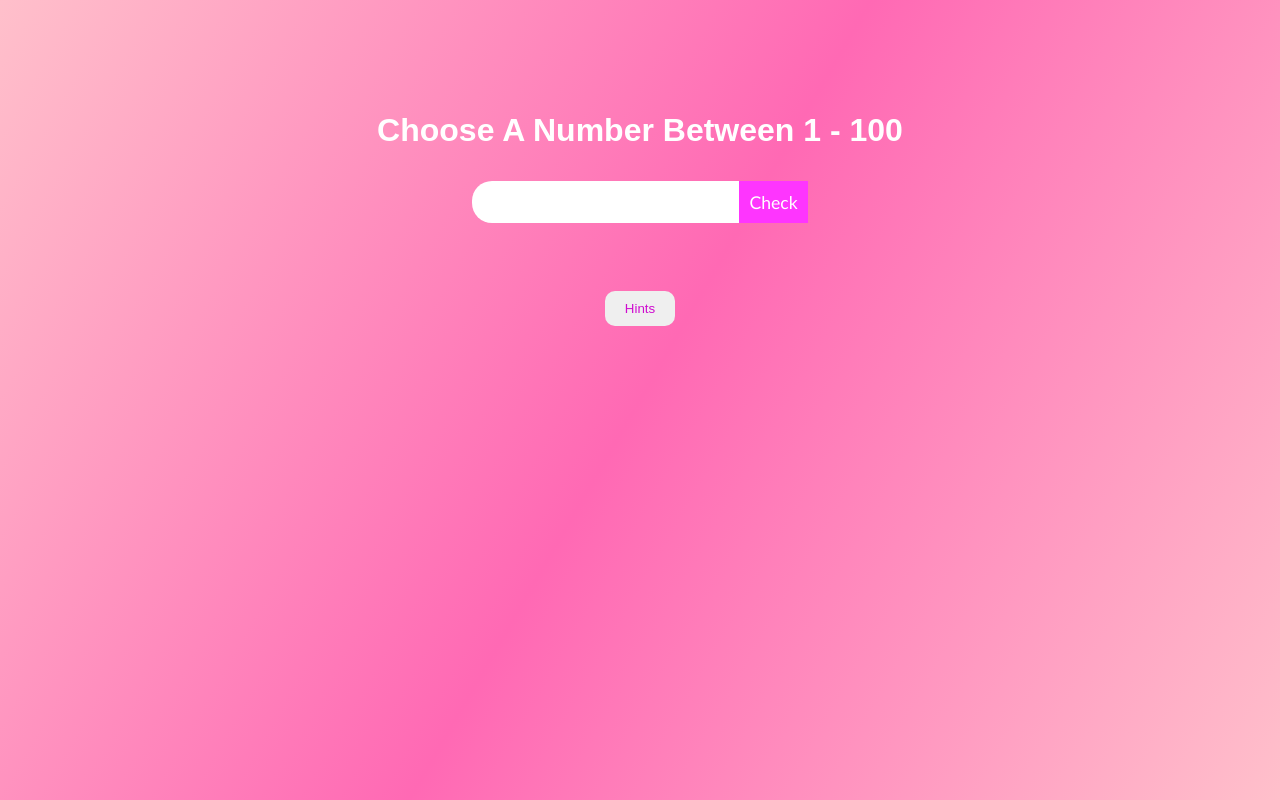
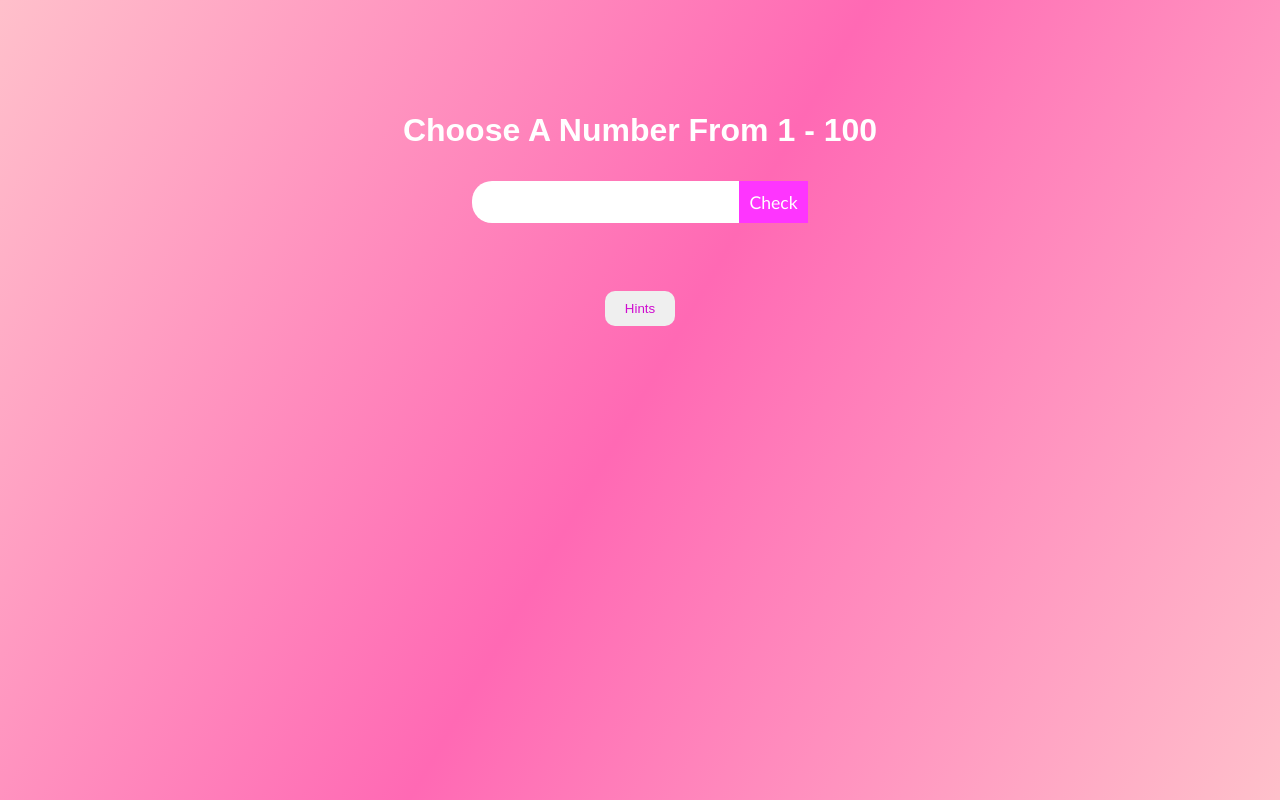
Before and after one commit to HabibiHappyCode/GuessingGame, a plain HTML site: page index.html in a window 1280 px wide. Drawn offline with Linux system fonts and the light colour scheme.

Commit message:
Add files via upload

```diff
--- a/index.html
+++ b/index.html
@@ -12,7 +12,7 @@
 
 <body>
     <div class="container">
-        <h1>choose a number between 1 - 100</h1>
+        <h1>choose a number from 1 - 100</h1>
 
         <div class="screen">
             <input type="number" name="text" id="screen-text" maxlength="3" title="Are you a lucky guesser?">
```
